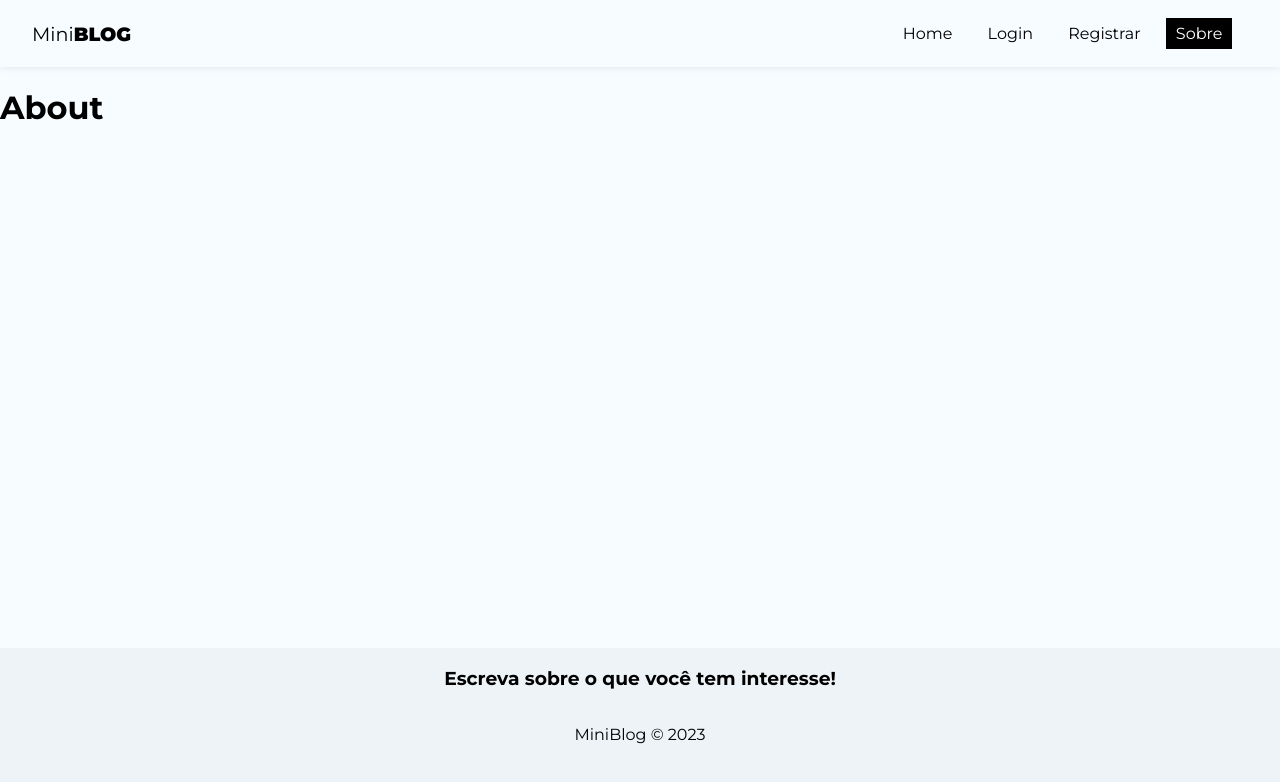
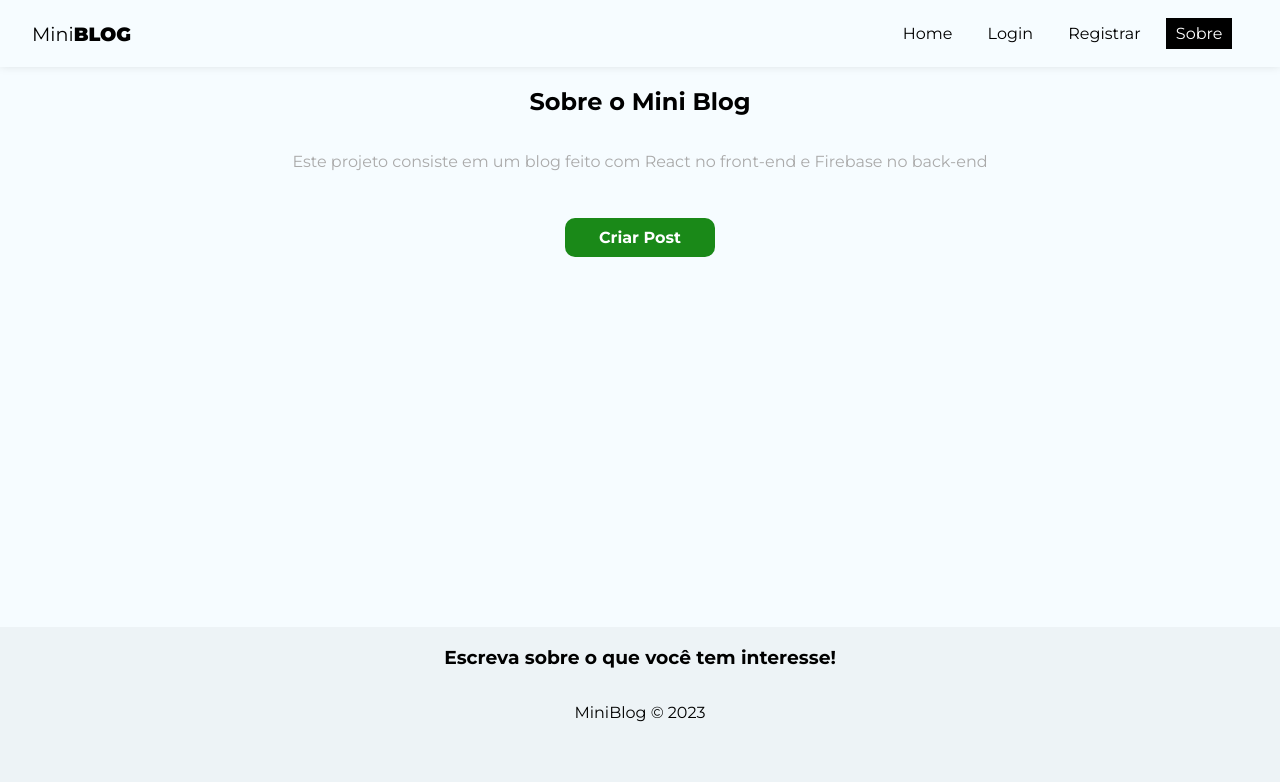
Before and after one commit to magnata19/mini-blog, a React (Vite) app in the folder MINIBLOG/miniblog/: page /about in a window 1280 px wide. Shown: the top 782 px of the page. Built offline with nearby package versions, Linux system fonts and the light colour scheme; no server answers.

Commit message:
autenticando paginas e criando pagina sobre

```diff
--- a/MINIBLOG/miniblog/src/App.jsx
+++ b/MINIBLOG/miniblog/src/App.jsx
@@ -51,10 +51,11 @@
             <Routes>
               <Route path="/" element={<Home />} />
               <Route path="/about" element={<About />} />
-              <Route path="/login" element={<Login />} />
-              <Route path="/register" element={<Register />} />
-              <Route path="/posts/create" element={<CreatePost />} />
-              <Route path="/dashboard" element={<Dashboard />} />
+              {/* autenticando rotas de páginas baseado no usuario estar ou nao logado */}
+              <Route path="/login" element={!user ? <Login /> : <Navigate to='/'/>} />
+              <Route path="/register" element={!user ? <Register /> : <Navigate to='/'/>} />
+              <Route path="/posts/create" element={user ? <CreatePost /> : <Navigate to='/login' />} />
+              <Route path="/dashboard" element={user ? <Dashboard /> : <Navigate to='/login'/>} />
             </Routes>
           </div>
           <Footer />
--- a/MINIBLOG/miniblog/src/pages/About/About.jsx
+++ b/MINIBLOG/miniblog/src/pages/About/About.jsx
@@ -1,10 +1,13 @@
 // CSS
+import { Link } from 'react-router-dom'
 import styles from './About.module.css'
 
 const About = () => {
   return (
-    <div>
-        <h1>About</h1>
+    <div className={styles.about}>
+        <h2>Sobre o Mini <span>Blog</span></h2>
+        <p>Este projeto consiste em um blog feito com React no front-end e Firebase no back-end</p>
+        <Link to='/posts/create' className='btn'>Criar Post</Link>
     </div>
   )
 }
--- a/MINIBLOG/miniblog/src/pages/About/About.module.css
+++ b/MINIBLOG/miniblog/src/pages/About/About.module.css
@@ -0,0 +1,17 @@
+.about {
+  text-align: center;
+  display: flex;
+  flex-direction: column;
+  align-items: center;
+}
+
+.about p {
+  color: #aaa;
+  margin-bottom: 2em;
+}
+
+.about a {
+  display: block;
+  margin-top: 15px;
+  padding: 10px 15px;
+}
```
